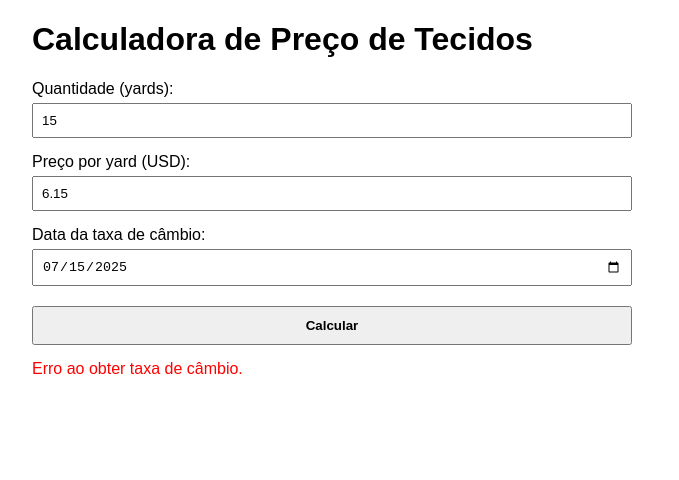
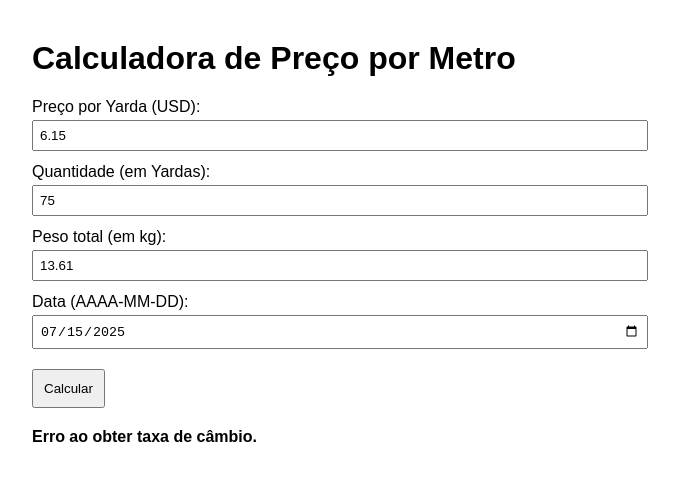
Before and after one commit to zr1978/calculadora-tecidos, a plain HTML site: page index.html in a window 1280 px wide. Both pictures are taken after a click on the button "Calcular". Shown: the whole page, without its empty margins (308-987 px from the left). Drawn offline with Linux system fonts and the light colour scheme; no server answers.

Commit message:
Update index.html

```diff
--- a/index.html
+++ b/index.html
@@ -1,82 +1,75 @@
 <!DOCTYPE html>
-<html lang="pt">
+<html lang="pt-PT">
 <head>
-  <meta charset="UTF-8" />
-  <title>Calculadora de Preço de Tecidos</title>
+  <meta charset="UTF-8">
+  <title>Calculadora de Custo por Metro</title>
   <style>
-    body { font-family: Arial, sans-serif; max-width: 600px; margin: 20px auto; padding: 0 10px; }
-    label { display: block; margin-top: 15px; }
-    input, select { width: 100%; padding: 8px; margin-top: 5px; box-sizing: border-box; }
-    button { margin-top: 20px; padding: 10px; width: 100%; font-weight: bold; cursor: pointer; }
-    .resultado { margin-top: 25px; font-size: 1.2em; font-weight: bold; }
-    .erro { color: red; margin-top: 15px; }
+    body { font-family: sans-serif; max-width: 600px; margin: 40px auto; }
+    label { display: block; margin-top: 12px; }
+    input { width: 100%; padding: 6px; margin-top: 4px; }
+    button { margin-top: 20px; padding: 10px; }
+    #resultado { margin-top: 20px; font-weight: bold; }
   </style>
 </head>
 <body>
+  <h1>Calculadora de Preço por Metro</h1>
 
-  <h1>Calculadora de Preço de Tecidos</h1>
+  <label>Preço por Yarda (USD):
+    <input type="number" step="0.01" id="preco" value="6.15">
+  </label>
 
-  <label for="yards">Quantidade (yards):</label>
-  <input type="number" id="yards" min="0" step="0.01" value="15" />
+  <label>Quantidade (em Yardas):
+    <input type="number" step="0.1" id="yardas" value="75">
+  </label>
 
-  <label for="priceUsd">Preço por yard (USD):</label>
-  <input type="number" id="priceUsd" min="0" step="0.01" value="6.15" />
+  <label>Peso total (em kg):
+    <input type="number" step="0.01" id="peso" value="13.61">
+  </label>
 
-  <label for="date">Data da taxa de câmbio:</label>
-  <input type="date" id="date" value="" max="" />
+  <label>Data (AAAA-MM-DD):
+    <input type="date" id="data" value="2025-07-15">
+  </label>
 
-  <button id="calcular">Calcular</button>
+  <button onclick="calcular()">Calcular</button>
 
-  <div class="erro" id="erro"></div>
-  <div class="resultado" id="resultado"></div>
+  <div id="resultado">Aguardando cálculo…</div>
 
   <script>
-    // Ajustar a data max para hoje
-    const dateInput = document.getElementById('date');
-    const hoje = new Date().toISOString().split('T')[0];
-    dateInput.max = hoje;
-    dateInput.value = hoje;
+    async function calcular() {
+      const precoUSD = parseFloat(document.getElementById('preco').value)
+      const yardas = parseFloat(document.getElementById('yardas').value)
+      const pesoKg = parseFloat(document.getElementById('peso').value)
+      const data = document.getElementById('data').value
 
-    function yardsParaMetros(yards) {
-      return yards * 0.9144;
-    }
+      const largura = 1.10 // metros
+      const taxaFretePorLb = 4.38
+      const taxaServico = 0.085
 
-    document.getElementById('calcular').addEventListener('click', () => {
-      const yards = parseFloat(document.getElementById('yards').value);
-      const priceUsd = parseFloat(document.getElementById('priceUsd').value);
-      const date = dateInput.value;
+      // Conversões
+      const metrosTotais = yardas * 0.9144
+      const libras = pesoKg * 2.20462
+      const custoFrete = libras * taxaFretePorLb
+      const custoMaterialUSD = precoUSD * yardas
+      const taxasServicoUSD = custoMaterialUSD * taxaServico
+      const totalUSD = custoMaterialUSD + custoFrete + taxasServicoUSD
 
-      if (isNaN(yards) || yards <= 0 || isNaN(priceUsd) || priceUsd <= 0) {
-        document.getElementById('erro').textContent = 'Por favor, insira valores válidos para quantidade e preço.';
-        document.getElementById('resultado').textContent = '';
-        return;
+      let taxaCambio = 0
+
+      try {
+        const resposta = await fetch(`https://misty-resonance-7bf4.digitaldois-2df.workers.dev/?date=${data}`)
+        const dados = await resposta.json()
+        taxaCambio = dados.rate
+      } catch {
+        document.getElementById('resultado').innerText = 'Erro ao obter taxa de câmbio.'
+        return
       }
 
-      document.getElementById('erro').textContent = '';
-      document.getElementById('resultado').textContent = 'A obter taxa de câmbio...';
+      const totalEUR = totalUSD * taxaCambio
+      const custoPorMetro = totalEUR / metrosTotais
 
-      fetch(`https://api.exchangerate.host/convert?from=USD&to=EUR&date=${date}`)
-        .then(res => {
-          if (!res.ok) throw new Error('Erro na API');
-          return res.json();
-        })
-        .then(data => {
-          const rate = data.result;
-          if (!rate) throw new Error('Taxa de câmbio não encontrada');
-
-          const metros = yardsParaMetros(yards);
-          const priceEur = priceUsd * rate;
-          const pricePorMetro = priceEur / metros;
-
-          document.getElementById('resultado').textContent =
-            `Preço por metro estimado: €${pricePorMetro.toFixed(2)} (taxa do dia ${date})`;
-        })
-        .catch(() => {
-          document.getElementById('erro').textContent = 'Erro ao obter taxa de câmbio.';
-          document.getElementById('resultado').textContent = '';
-        });
-    });
+      document.getElementById('resultado').innerText =
+        `Custo estimado: €${custoPorMetro.toFixed(2)} por metro (à taxa de ${taxaCambio.toFixed(4)} em ${data})`
+    }
   </script>
-
 </body>
 </html>
```
